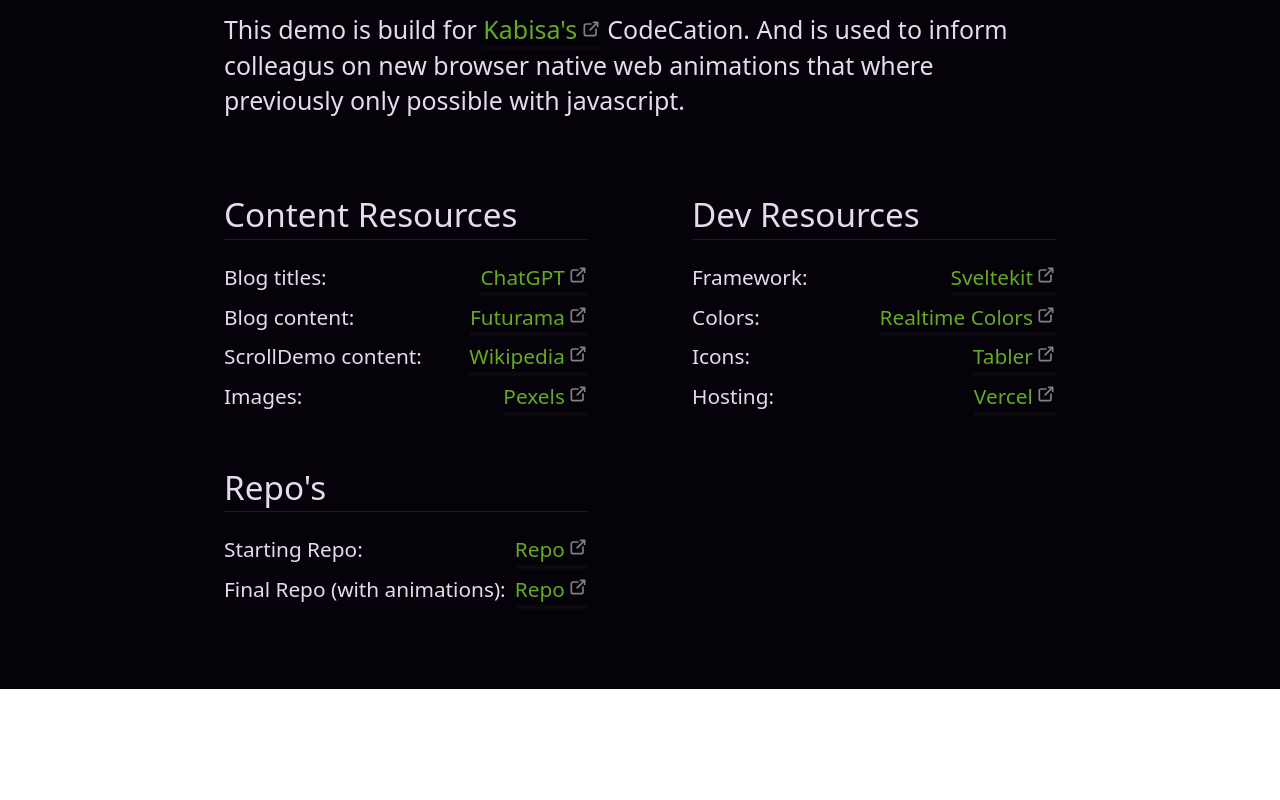
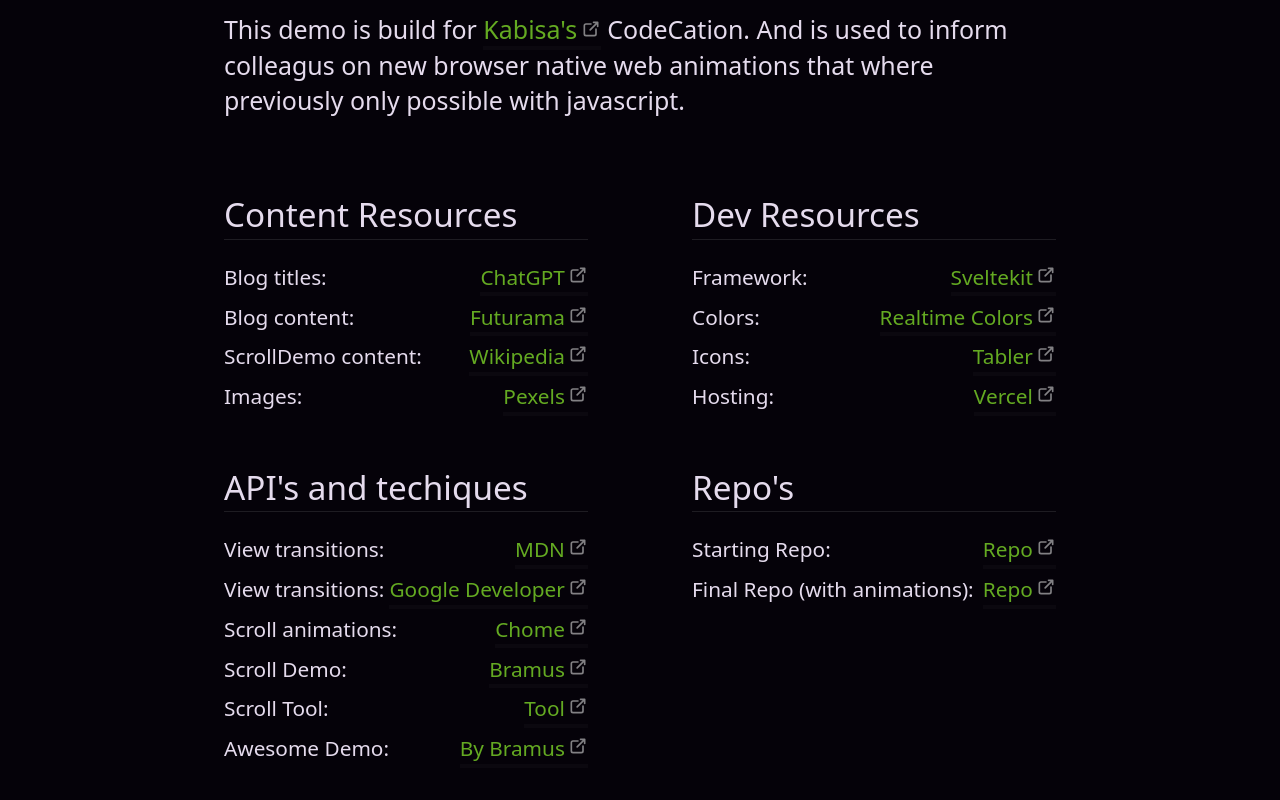
Before and after one commit to StefGeraets/CodeCation, a SvelteKit app: page /about in a window 1280 px wide. Shown: the part 260-1060 px from the top of the page. Before the commit the page ends 949 px from the top, so only its background shows below. Built offline with nearby package versions, Linux system fonts and the light colour scheme.

Commit message:
Add content

```diff
--- a/src/app.html
+++ b/src/app.html
@@ -5,6 +5,7 @@
 		<link rel="icon" href="%sveltekit.assets%/favicon.png" />
 		<meta name="viewport" content="width=device-width" />
 		<link rel="icon" href="https://fav.farm/🌊" />
+		<title>CodeCation</title>
 		%sveltekit.head%
 	</head>
 	<body data-sveltekit-preload-data="hover">
--- a/src/routes/about/+page.svelte
+++ b/src/routes/about/+page.svelte
@@ -16,10 +16,14 @@
         <li>Images: <a target="_blank" href="https://www.pexels.com/" rel="external">Pexels</a></li>
       </ul>
 
-      <h3>Repo's</h3>
+      <h3>API's and techiques</h3>
       <ul>
-        <li>Starting Repo: <a target="_blank" href="https://github.com" rel="external">Repo</a></li>
-        <li>Final Repo (with animations): <a target="_blank" href="https://github.com" rel="external">Repo</a></li>
+        <li>View transitions: <a target="_blank" href="https://developer.mozilla.org/en-US/docs/Web/API/View_Transitions_API" rel="external">MDN</a></li>
+        <li>View transitions: <a target="_blank" href="https://developer.chrome.com/docs/web-platform/view-transitions/" rel="external">Google Developer</a></li>
+        <li>Scroll animations: <a target="_blank" href="https://developer.chrome.com/articles/scroll-driven-animations/" rel="external">Chome</a></li>
+        <li>Scroll Demo: <a target="_blank" href="https://scroll-driven-animations.style/" rel="external">Bramus</a></li>
+        <li>Scroll Tool: <a target="_blank" href="https://scroll-driven-animations.style/tools/view-timeline/ranges/#range-start-name=cover&range-start-percentage=0&range-end-name=cover&range-end-percentage=100&view-timeline-axis=block&view-timeline-inset=0&subject-size=smaller&subject-animation=reveal&interactivity=clicktodrag&show-areas=yes&show-fromto=yes&show-labels=yes" rel="external">Tool</a></li>
+        <li>Awesome Demo: <a target="_blank" href="https://live-transitions-sda.netlify.app/" rel="external">By Bramus</a></li>
       </ul>
     </div>
     <div>
@@ -29,6 +33,12 @@
         <li>Colors: <a target="_blank" href="https://www.realtimecolors.com/" rel="external">Realtime Colors</a></li>
         <li>Icons: <a target="_blank" href="https://tabler-icons.io/" rel="external">Tabler</a></li>
         <li>Hosting: <a target="_blank" href="https://vercel.com/" rel="external">Vercel</a></li>
+      </ul>
+
+      <h3>Repo's</h3>
+      <ul>
+        <li>Starting Repo: <a target="_blank" href="https://github.com/StefGeraets/CodeCation/tree/main" rel="external">Repo</a></li>
+        <li>Final Repo (with animations): <a target="_blank" href="https://github.com/StefGeraets/CodeCation/tree/final" rel="external">Repo</a></li>
       </ul>
     </div>
   </section>
```
